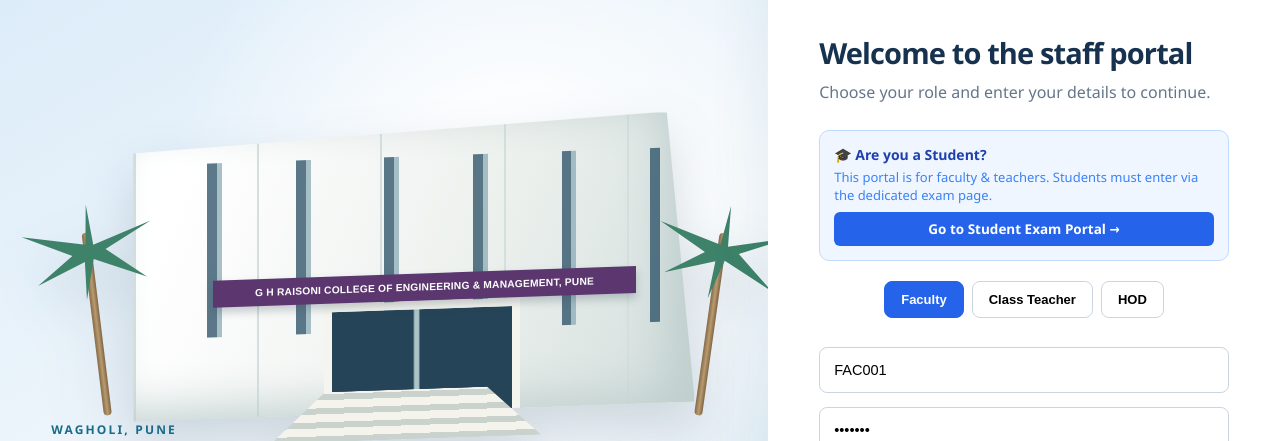
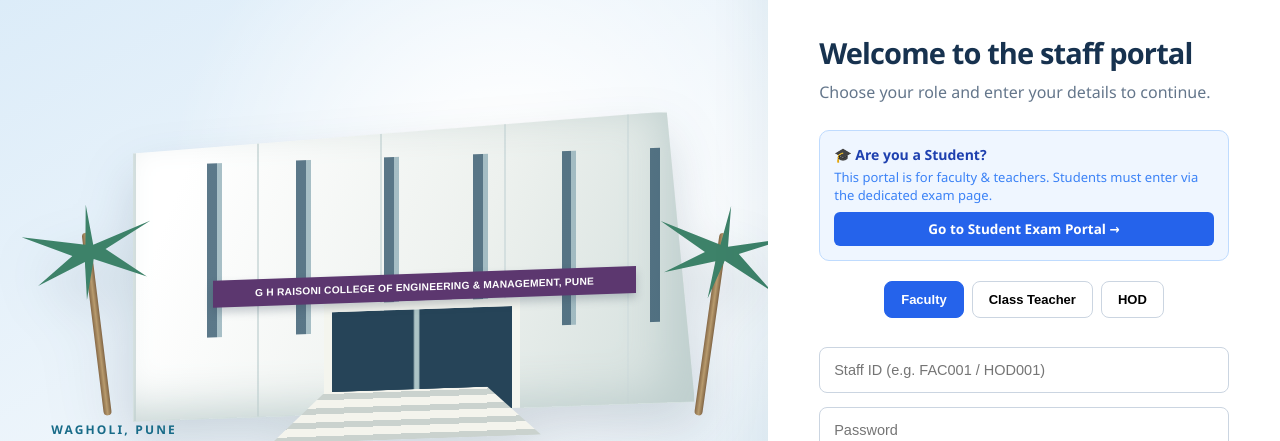
Before and after one commit to SakshamGadade06/COLLEGE_TEST, a website: page index.html in a window 1280 px wide. Shown: the part 104-545 px from the top of the page. Drawn offline with Linux system fonts and the light colour scheme.

Commit message:
Remove prefilled staff login credentials

```diff
--- a/index.html
+++ b/index.html
@@ -82,8 +82,8 @@
             </div>
 
             <div id="staff-fields">
-                <input type="text" id="staffId" class="input-field" placeholder="Staff ID (e.g. FAC001 / HOD001)" value="FAC001">
-                <input type="password" id="staffPass" class="input-field" placeholder="Password" value="faculty">
+                <input type="text" id="staffId" class="input-field" placeholder="Staff ID (e.g. FAC001 / HOD001)">
+                <input type="password" id="staffPass" class="input-field" placeholder="Password">
             </div>
 
             <button id="loginBtn" onclick="handleLogin()" class="btn btn-blue">Login to Portal</button>
```
